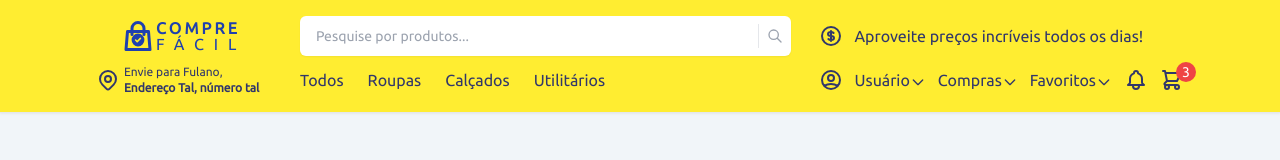
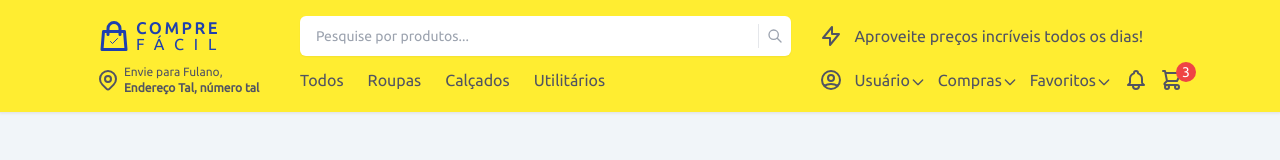
Before and after one commit to leandroepr/trainees-ecommerce-2022, a Next.js app: page / in a window 1280 px wide. Shown: the top 160 px of the page. Built offline with nearby package versions, Linux system fonts and the light colour scheme; data requests are answered from the project's data file; what react-toast-notifications would draw is missing.

Commit message:
bugfix: change header colors and logo position

```diff
--- a/src/components/templates/public-layout/default-header/default-header.tsx
+++ b/src/components/templates/public-layout/default-header/default-header.tsx
@@ -1,7 +1,7 @@
 import {
   BellIcon,
   ChevronDownIcon,
-  CurrencyDollarIcon,
+  LightningBoltIcon,
   LocationMarkerIcon,
   ShoppingCartIcon,
   UserCircleIcon,
@@ -30,7 +30,7 @@ const DefaultHeader = () => {
   }
 
   return (
-    <header className="flex flex-row text-secondary/95 space-x-7 bg-primary ">
+    <header className="flex flex-row text-secondary/80 space-x-7 bg-primary ">
       <Column className="w-44 space-y-2">
         <Link href="/">
           <a>
@@ -62,7 +62,7 @@ const DefaultHeader = () => {
 
       <Column className="space-y-3">
         <Row className="space-x-3 h-10 items-center">
-          <CurrencyDollarIcon className="h-6 w-6" />
+          <LightningBoltIcon className="h-6 w-6" />
           <div>Aproveite preços incríveis todos os dias!</div>
         </Row>
 
--- a/src/components/templates/public-layout/default-header/header-logo.tsx
+++ b/src/components/templates/public-layout/default-header/header-logo.tsx
@@ -1,5 +1,4 @@
-import { ShoppingBagIcon } from '@heroicons/react/outline'
-import { CheckCircleIcon } from '@heroicons/react/solid'
+import { CheckIcon, ShoppingBagIcon } from '@heroicons/react/outline'
 import Row from 'components/toolkit/row/row'
 import { classNames } from 'helpers/class-names'
 import React from 'react'
@@ -16,9 +15,9 @@ const HeaderLogo: React.FC<HeaderLogoProps> = (props) => {
       )}
     >
       <Row className="h-10 items-center">
-        <div className="flex relative flex-row ml-6">
-          <ShoppingBagIcon className="h-10 text-blue-800 flex shrink-0 pb-1 mt-1" />
-          <CheckCircleIcon className="absolute h-4 mt-[18px] pl-[10px] text-blue-800" />
+        <div className="flex relative flex-row">
+          <ShoppingBagIcon className="h-10 text-blue-800 flex shrink-0 pb-1 mt-1 mr-1" />
+          <CheckIcon className="absolute h-3 mt-[21px] pl-[12px] text-blue-800" />
         </div>
 
         <div className="flex flex-col text-blue-800 space-y-[-8px]">
--- a/src/components/templates/public-layout/default-header/header-menu/header-navigation-menu.tsx
+++ b/src/components/templates/public-layout/default-header/header-menu/header-navigation-menu.tsx
@@ -10,24 +10,24 @@ const HeaderNavigationMenu: React.FC<HeaderNavigationMenuProps> = ({
 }) => {
   return (
     <nav className={classNames('', className)}>
-      <NavigationItem text="Todos" href="/" className="hover:text-sky-700" />
+      <NavigationItem text="Todos" href="/" className="hover:text-sky-500" />
 
       <NavigationItem
         text="Roupas"
         href="/produtos?categoria=roupas"
-        className="hover:text-sky-700"
+        className="hover:text-sky-500"
       />
 
       <NavigationItem
         text="Calçados"
         href="/produtos?categoria=calcados"
-        className="hover:text-sky-700"
+        className="hover:text-sky-500"
       />
 
       <NavigationItem
         text="Utilitários"
         href="/produtos?categoria=utilitarios"
-        className="hover:text-sky-700"
+        className="hover:text-sky-500"
       />
     </nav>
   )
```
